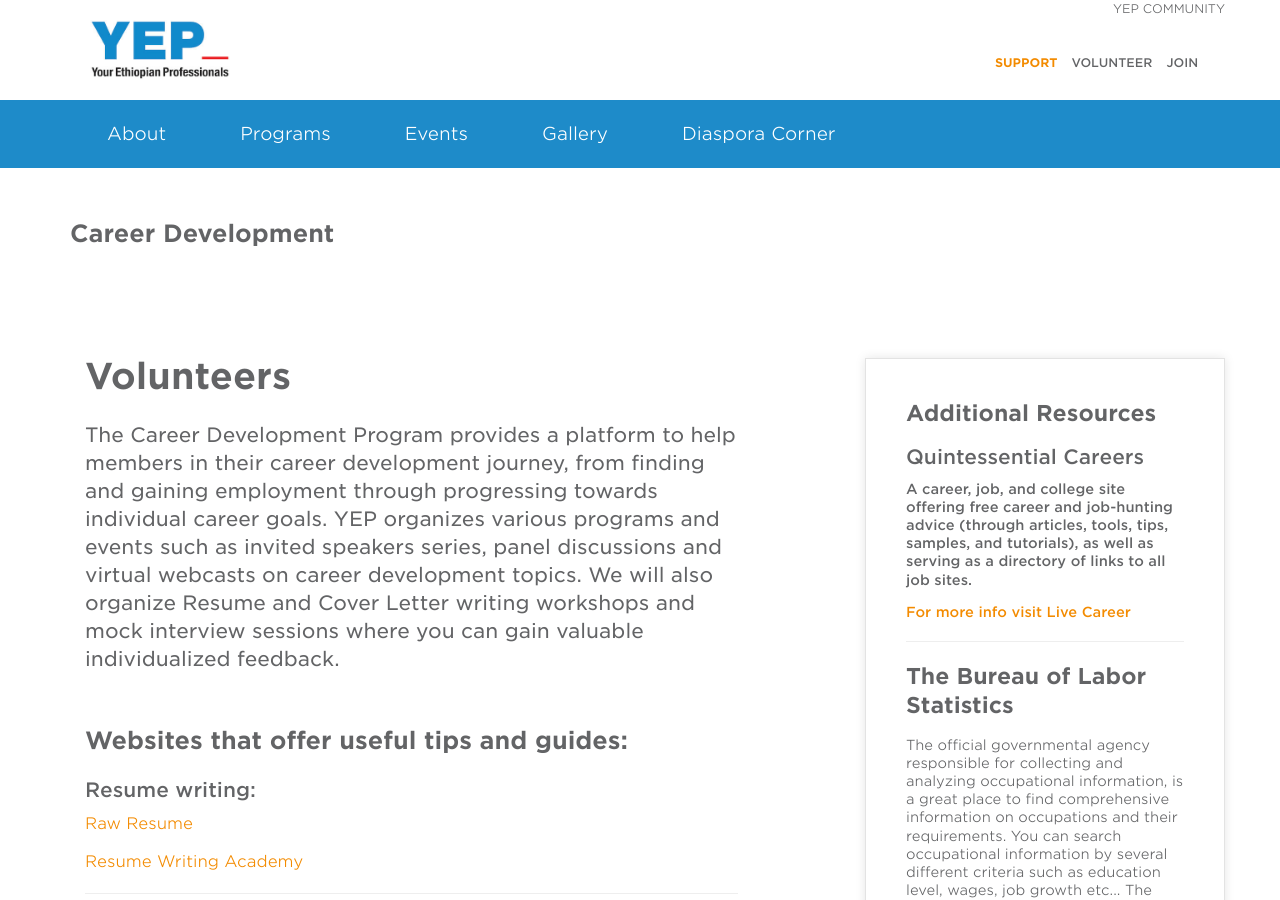
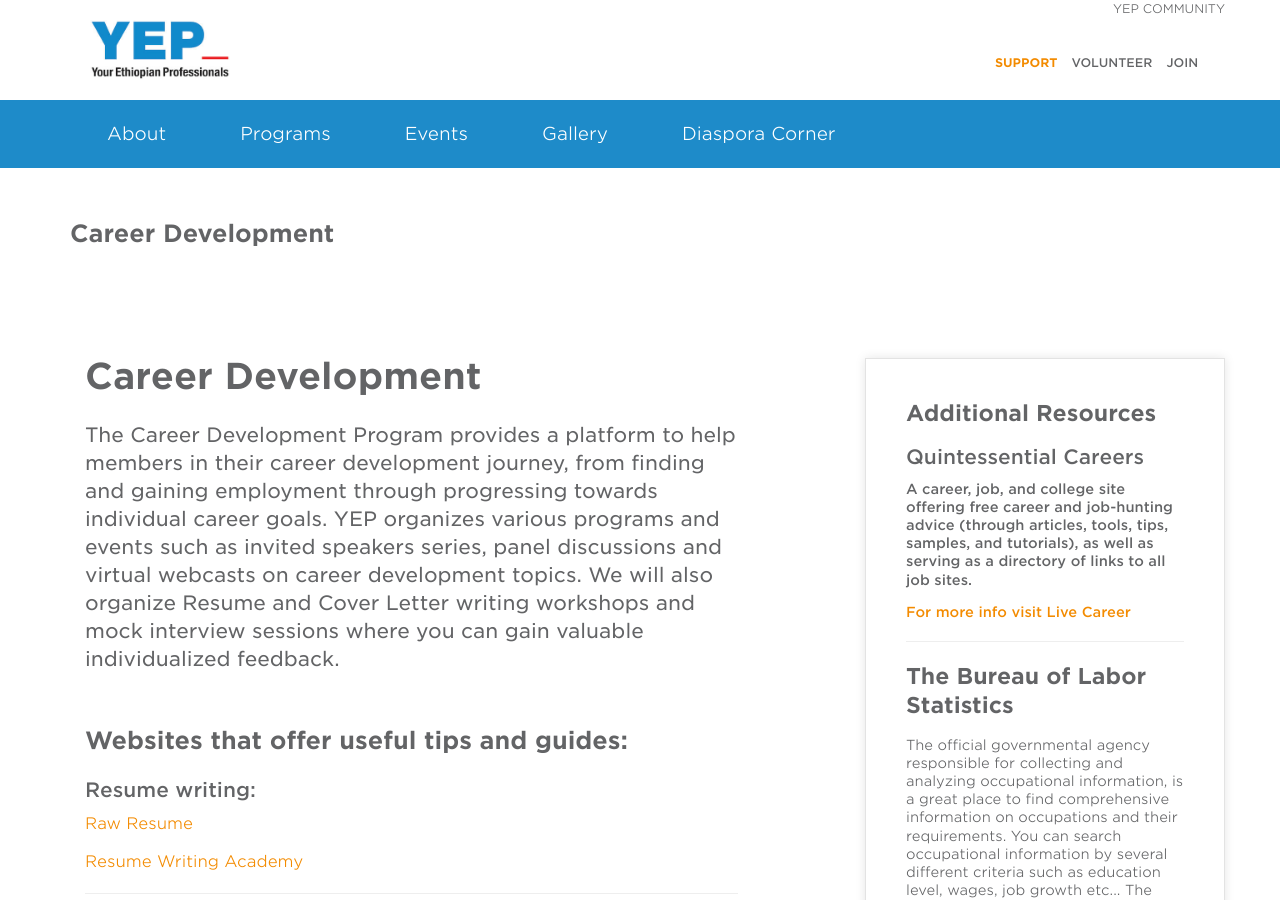
Before and after one commit to YEPNetwork/yepnetwork.github.io, a Jekyll site: the page built from _programs/career-development.html, in a window 1280 px wide and 900 px high. Built offline with Jekyll 4.4.1, drawn with Linux system fonts in a browser that asks for light colours; nearby versions of some CDN libraries.

Commit message:
Update career-development.html

```diff
--- a/_programs/career-development.html
+++ b/_programs/career-development.html
@@ -10,7 +10,7 @@ categories:
       <div class="container">
           <div class="row">
                <div class="col-sm-7 col-md-7">
-                    <h1>Volunteers</h1>
+                    <h1>Career Development</h1>
                <p class="intro"> The Career Development Program provides a platform to help members in their career development journey, from finding and gaining employment through progressing towards individual career goals. YEP organizes various programs and events such as invited speakers series, panel discussions and virtual webcasts on career development topics. We will also organize Resume and Cover Letter writing workshops and mock interview sessions where you can gain valuable individualized feedback.</p>
 
    <h2>Websites that offer useful tips and guides: </h2>
```
